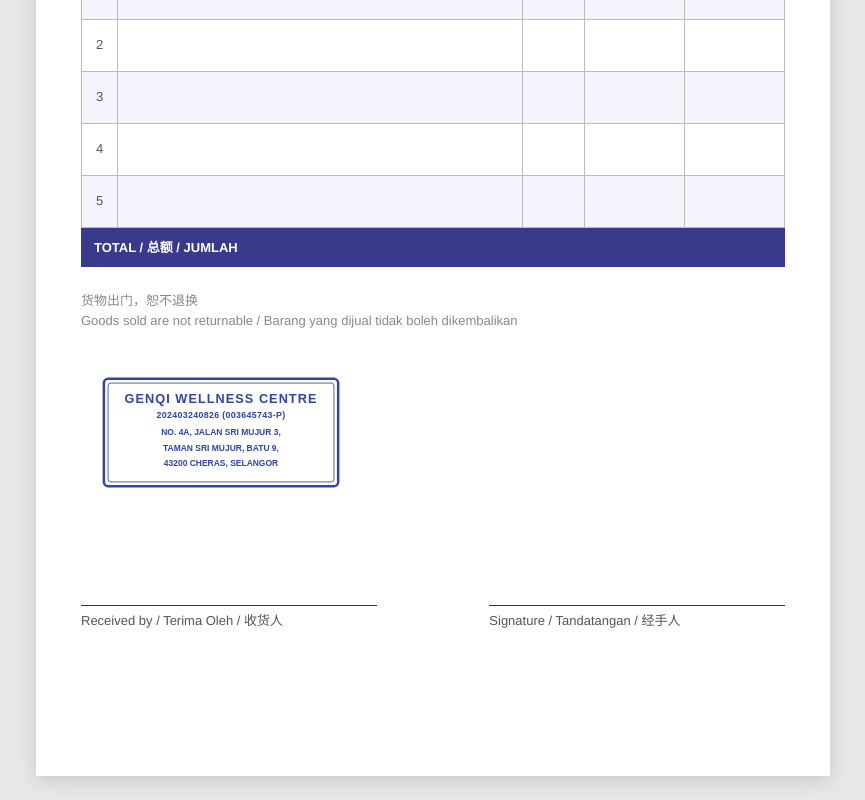
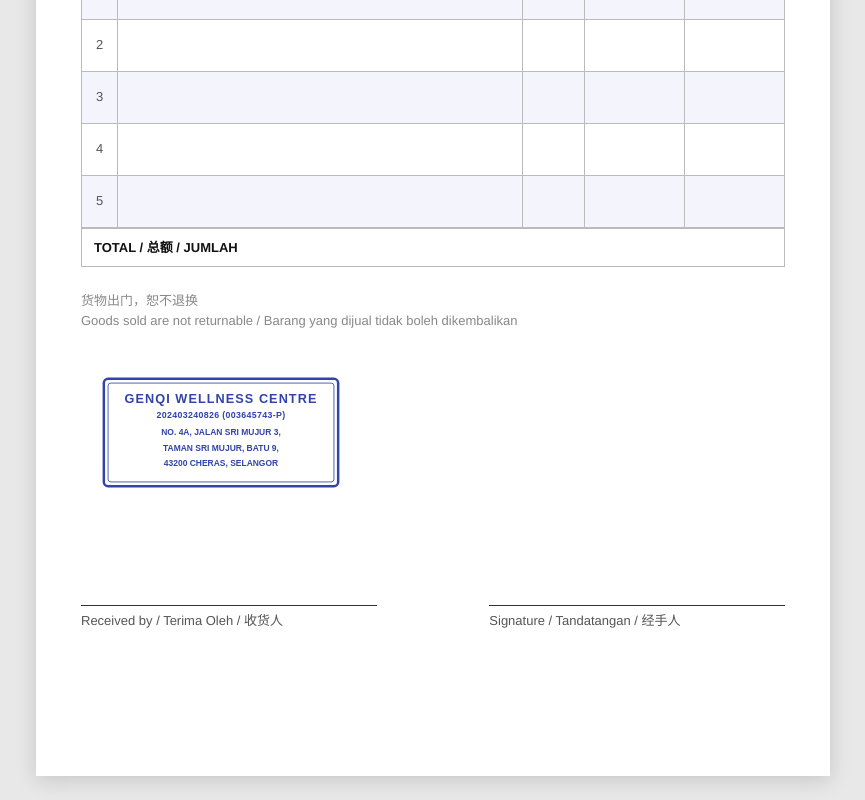
Before and after one commit to aaron-wpso/genqi, a Next.js app: page / in a window 1280 px wide. Shown: the part 1055-1855 px from the top of the page, without its empty margins (207-1072 px from the left). Built offline with nearby package versions, Linux system fonts and the light colour scheme.

Commit message:
Total row: white background with black text

```diff
--- a/src/app/globals.css
+++ b/src/app/globals.css
@@ -87,10 +87,8 @@ body {
 
 /* ─── Total bar ─────────────────────────────────────────── */
 .inv-total {
-  background: #3a3a8c;
-  color: #fff;
-  print-color-adjust: exact;
-  -webkit-print-color-adjust: exact;
+  background: #fff;
+  color: #111;
   display: flex;
   justify-content: space-between;
   align-items: center;
@@ -98,9 +96,9 @@ body {
   font-size: 13px;
   font-weight: 700;
   margin-bottom: 24px;
-  border: 1px solid #3a3a8c;
+  border: 1px solid #bbb;
 }
-.inv-total-amount { font-size: 15px; }
+.inv-total-amount { font-size: 15px; color: #111; }
 
 /* ─── Footer ────────────────────────────────────────────── */
 .inv-footer-note { font-size: 13px; color: #888; margin-bottom: 28px; }
```
